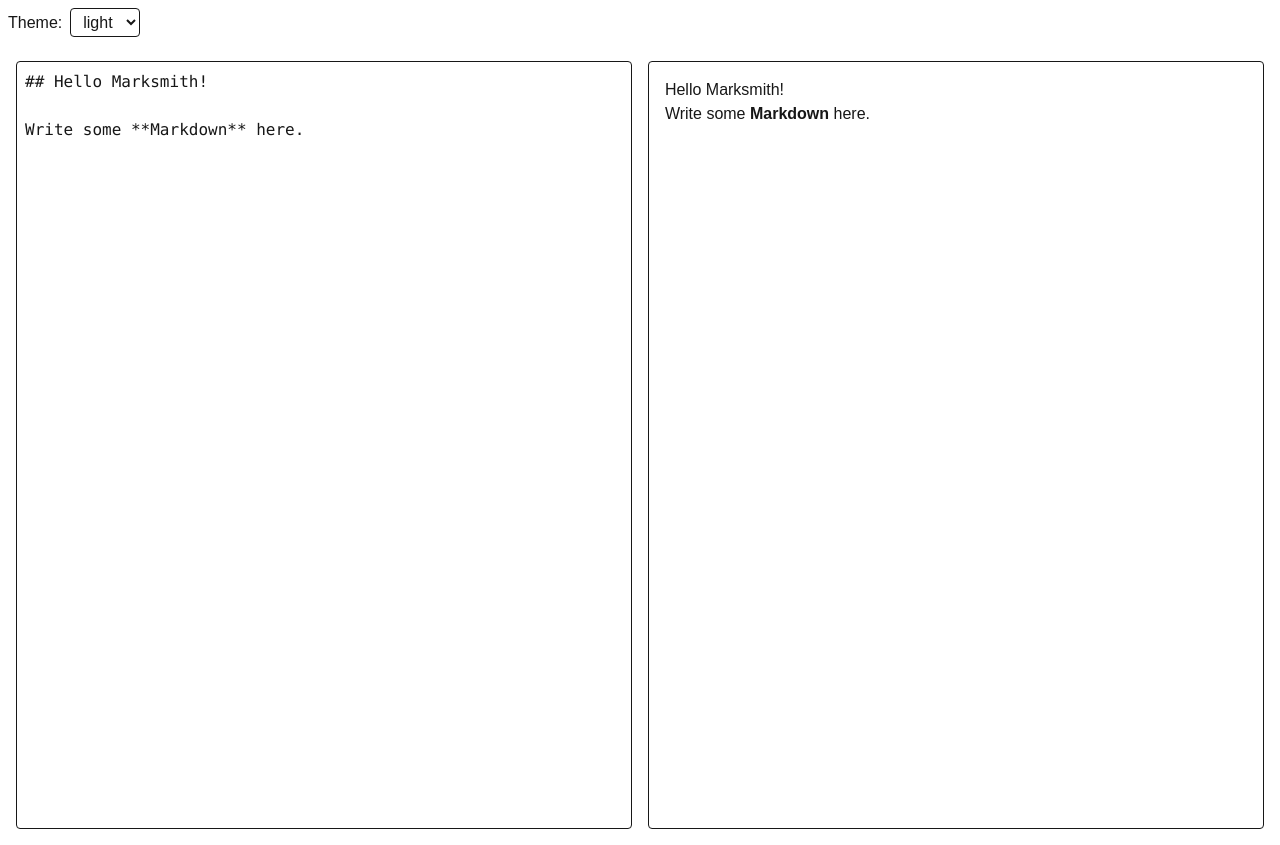
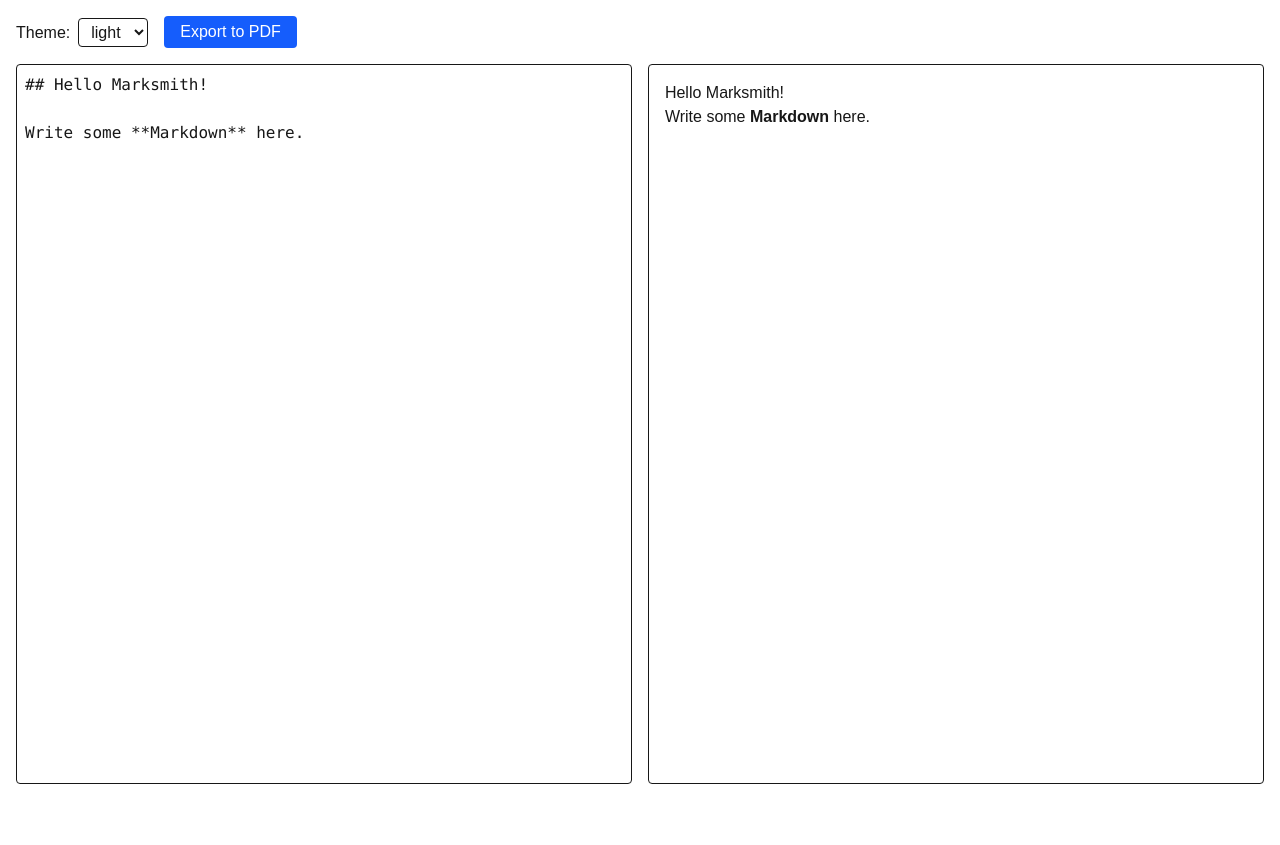
Before and after one commit to dadadadas111/marksmith, a Next.js app: page / in a window 1280 px wide. After the commit the page ends 800 px from the top, so only its background shows below. Built offline with nearby package versions, Linux system fonts and the light colour scheme.

Commit message:
feat: theme selectors + export to pdf

```diff
--- /dev/null
+++ b/app/api/export/route.ts
@@ -0,0 +1,34 @@
+import { NextRequest } from 'next/server'
+import puppeteer from 'puppeteer'
+
+export async function POST(req: NextRequest) {
+  const { html } = await req.json()
+
+  console.log('Received HTML:', html)
+
+  const browser = await puppeteer.launch({
+    headless: true,
+    args: ['--no-sandbox', '--disable-setuid-sandbox'],
+  })
+  const page = await browser.newPage()
+
+  await page.setContent(html, {
+    waitUntil: 'networkidle0',
+  })
+
+  const pdf = await page.pdf({
+    format: 'A4',
+    // margin: { top: '20mm', bottom: '20mm', left: '15mm', right: '15mm' },
+    printBackground: true,
+  })
+
+  await browser.close()
+
+  return new Response(pdf, {
+    status: 200,
+    headers: {
+      'Content-Type': 'application/pdf',
+      'Content-Disposition': 'attachment; filename="marksmith.pdf"',
+    },
+  })
+}
--- a/components/MarkdownEditor.tsx
+++ b/components/MarkdownEditor.tsx
@@ -1,17 +1,66 @@
 'use client'
 
-import { ThemeKey, themes } from '@/lib/themes'
-import { useState } from 'react'
+import { useRef, useState } from 'react'
 import ReactMarkdown from 'react-markdown'
 import { LightAsync as SyntaxHighlighter } from 'react-syntax-highlighter'
 import { atomOneLight } from 'react-syntax-highlighter/dist/cjs/styles/hljs'
+import { ThemeKey, themes } from '@/lib/themes'
 
 export default function MarkdownEditor() {
   const [markdown, setMarkdown] = useState('## Hello Marksmith!\n\nWrite some **Markdown** here.')
   const [theme, setTheme] = useState<ThemeKey>('light')
+  const previewRef = useRef<HTMLDivElement>(null)
+
+  const handleExport = async () => {
+    const preview = previewRef.current
+    if (!preview) return
+
+    const htmlContent = preview.outerHTML
+
+    const html = `
+      <html>
+        <head>
+          <link href="https://cdn.jsdelivr.net/npm/tailwindcss@3.3.2/dist/tailwind.min.css" rel="stylesheet">
+          <style>
+            body {
+              padding: 2rem;
+              background-color: ${theme === 'dark' ? '#111827' : '#ffffff'};
+              color: ${theme === 'dark' ? '#ffffff' : '#000000'};
+              font-family: 'Inter', sans-serif;
+            }
+            .prose pre, .prose code {
+              background-color: ${theme === 'dark' ? '#1f2937' : '#f5f5f5'};
+              color: ${theme === 'dark' ? '#d1d5db' : '#111827'};
+            }
+          </style>
+        </head>
+        <body class="${themes[theme]}">
+          ${htmlContent}
+        </body>
+      </html>
+    `
+
+    const res = await fetch('/api/export', {
+      method: 'POST',
+      headers: { 'Content-Type': 'application/json' },
+      body: JSON.stringify({ html }),
+    })
+
+    const blob = await res.blob()
+    const url = URL.createObjectURL(blob)
+
+    const link = document.createElement('a')
+    link.href = url
+    link.download = 'marksmith.pdf'
+    link.click()
+    URL.revokeObjectURL(url)
+  }
 
   return (
-        <><div className="ml-2 mt-2 mb-2">
+    <div className="h-screen p-4 flex flex-col gap-4">
+      {/* Theme + Export Controls */}
+      <div className="flex items-center gap-4">
+        <div>
           <label className="mr-2 font-medium">Theme:</label>
           <select
             value={theme}
@@ -24,13 +73,26 @@ export default function MarkdownEditor() {
               </option>
             ))}
           </select>
-        </div><div className="flex flex-col md:flex-row gap-4 h-screen p-4">
+        </div>
+        <button
+          onClick={handleExport}
+          className="px-4 py-1 bg-blue-600 text-white rounded hover:bg-blue-700 transition"
+        >
+          Export to PDF
+        </button>
+      </div>
+
+      {/* Editor + Preview */}
+      <div className="flex flex-col md:flex-row gap-4 flex-1">
         <textarea
           className="w-full md:w-1/2 h-full p-2 border rounded resize-none font-mono"
           value={markdown}
-                    onChange={(e) => setMarkdown(e.target.value)} />
-                {/* <div className="w-full md:w-1/2 h-full p-4 border rounded overflow-auto prose max-w-none"> */}
-                <div className={`w-full md:w-1/2 h-full p-4 border rounded overflow-auto max-w-none ${themes[theme]}`}>
+          onChange={(e) => setMarkdown(e.target.value)}
+        />
+        <div
+          ref={previewRef}
+          className={`w-full md:w-1/2 h-full p-4 border rounded overflow-auto max-w-none prose ${themes[theme]}`}
+        >
           <ReactMarkdown
             children={markdown}
             components={{
@@ -50,9 +112,11 @@ export default function MarkdownEditor() {
                     {children}
                   </code>
                 )
-                            }
-                        }} />
+              },
+            }}
+          />
         </div>
-            </div></>
+      </div>
+    </div>
   )
 }
--- /dev/null
+++ b/index.html
@@ -0,0 +1,22 @@
+<html>
+        <head>
+          <link href="https://cdn.jsdelivr.net/npm/tailwindcss@3.3.2/dist/tailwind.min.css" rel="stylesheet">
+          <style>
+            body {
+              margin:0;
+              padding:0;
+              background-color: #111827;
+              color: #ffffff;
+              font-family: 'Inter', sans-serif;
+            }
+            .prose pre, .prose code {
+              background-color: #1f2937;
+              color: #d1d5db;
+            }
+          </style>
+        </head>
+        <body class="prose prose-invert bg-gray-900 text-white">
+          <div class="w-full md:w-1/2 h-full p-4 border rounded overflow-auto max-w-none prose prose prose-invert bg-gray-900 text-white"><h2>Hello Marksmith!</h2>
+<p>Write some <strong>Markdown</strong> here.</p></div>
+        </body>
+      </html>
--- a/lib/themes.ts
+++ b/lib/themes.ts
@@ -1,7 +1,6 @@
 export const themes = {
     light: 'prose prose-neutral',
     dark: 'prose prose-invert bg-gray-900 text-white',
-    serif: 'prose prose-neutral font-serif',
 }
 
 export type ThemeKey = keyof typeof themes
--- a/package.json
+++ b/package.json
@@ -11,18 +11,19 @@
   "dependencies": {
     "html2pdf.js": "^0.10.3",
     "next": "15.3.0",
+    "puppeteer": "^24.6.1",
     "react": "^19.0.0",
     "react-dom": "^19.0.0",
     "react-markdown": "^10.1.0",
     "react-syntax-highlighter": "^15.6.1"
   },
   "devDependencies": {
-    "@types/react-syntax-highlighter": "^15.5.13",
     "@eslint/eslintrc": "^3",
     "@tailwindcss/postcss": "^4",
     "@types/node": "^20",
     "@types/react": "^19",
     "@types/react-dom": "^19",
+    "@types/react-syntax-highlighter": "^15.5.13",
     "eslint": "^9",
     "eslint-config-next": "15.3.0",
     "tailwindcss": "^4",
--- /dev/null
+++ b/types/html2pdf.d.ts
@@ -0,0 +1,4 @@
+declare module 'html2pdf.js' {
+    const html2pdf: any
+    export default html2pdf
+  }
```
Also changed, not shown: 1 other file (tests, documents, lock files or other folders). Lines whose indentation alone changed are shown as unchanged.
